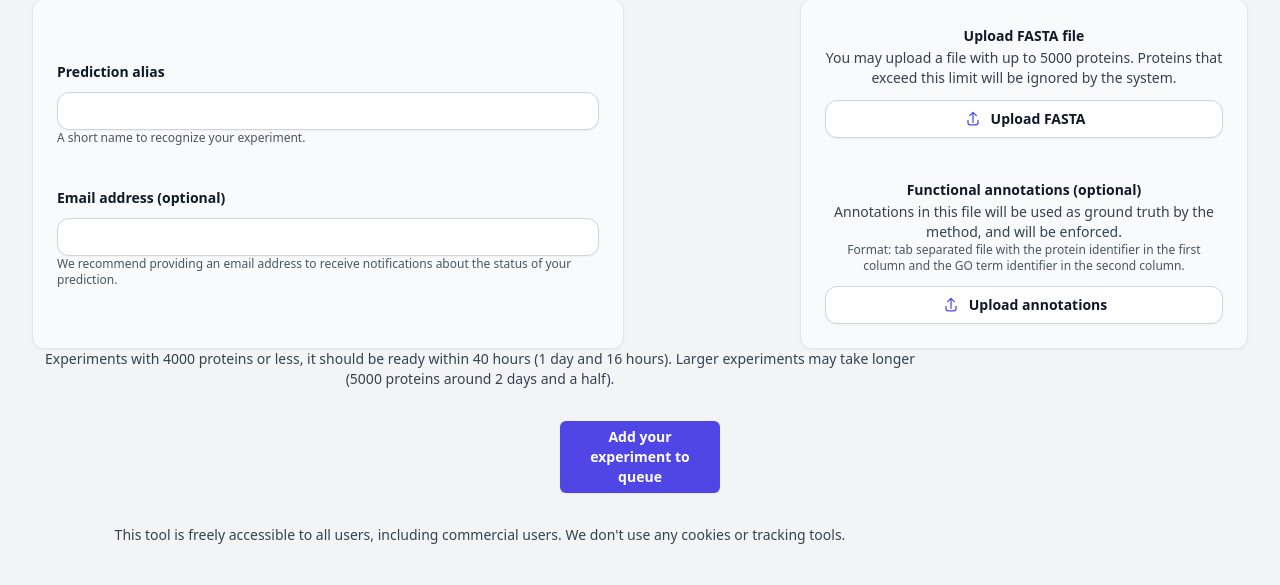
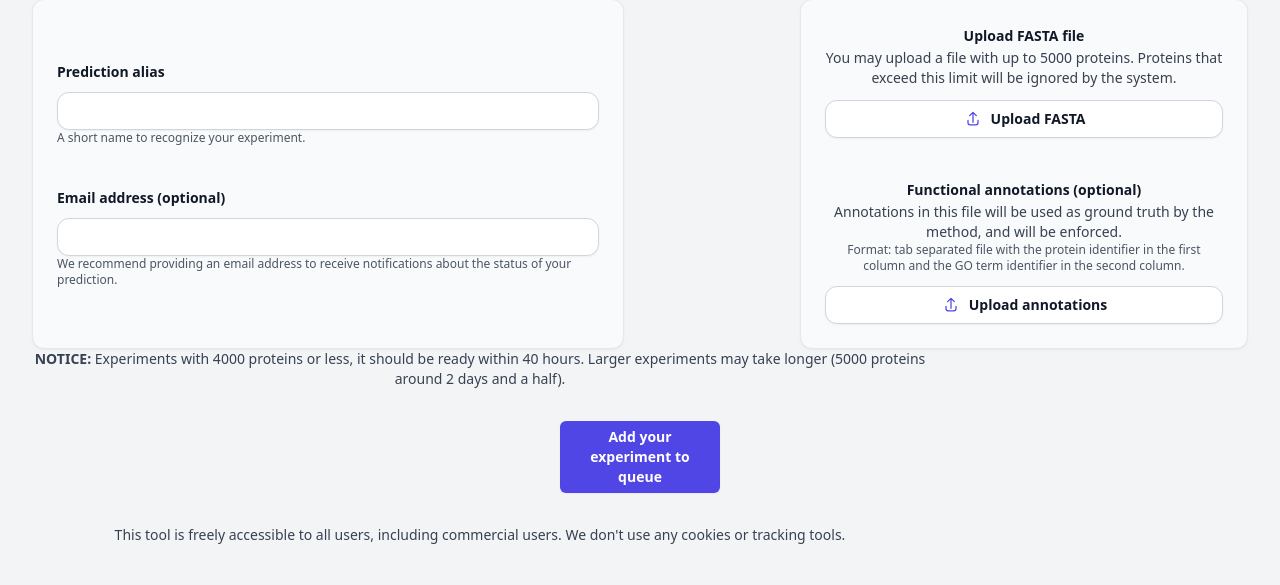
Before and after one commit to paccanarolab/s2f-web, a Python web app: template frontend/base/jinja2/base/home.html in a window 1280 px wide. Shown: the part 361-946 px from the top of the page. Run offline with Jinja, Linux system fonts and the light colour scheme; the template is opened without the code that fills it, so the values that code supplies are empty; style sheets or scripts are compiled from the project's sources.

Commit message:
Add notice to experiment readiness time in home page

```diff
--- a/frontend/base/jinja2/base/home.html
+++ b/frontend/base/jinja2/base/home.html
@@ -121,7 +121,7 @@
 
     <div class="w-full text-center">
         <p class="max-w-4xl text-center text-sm text-gray-700">
-            Experiments with 4000 proteins or less, it should be ready within 40 hours (1 day and 16 hours). Larger experiments may take longer (5000 proteins around 2 days and a half).
+            <strong>NOTICE:</strong> Experiments with 4000 proteins or less, it should be ready within 40 hours. Larger experiments may take longer (5000 proteins around 2 days and a half).
         </p>
 
         <button
```
